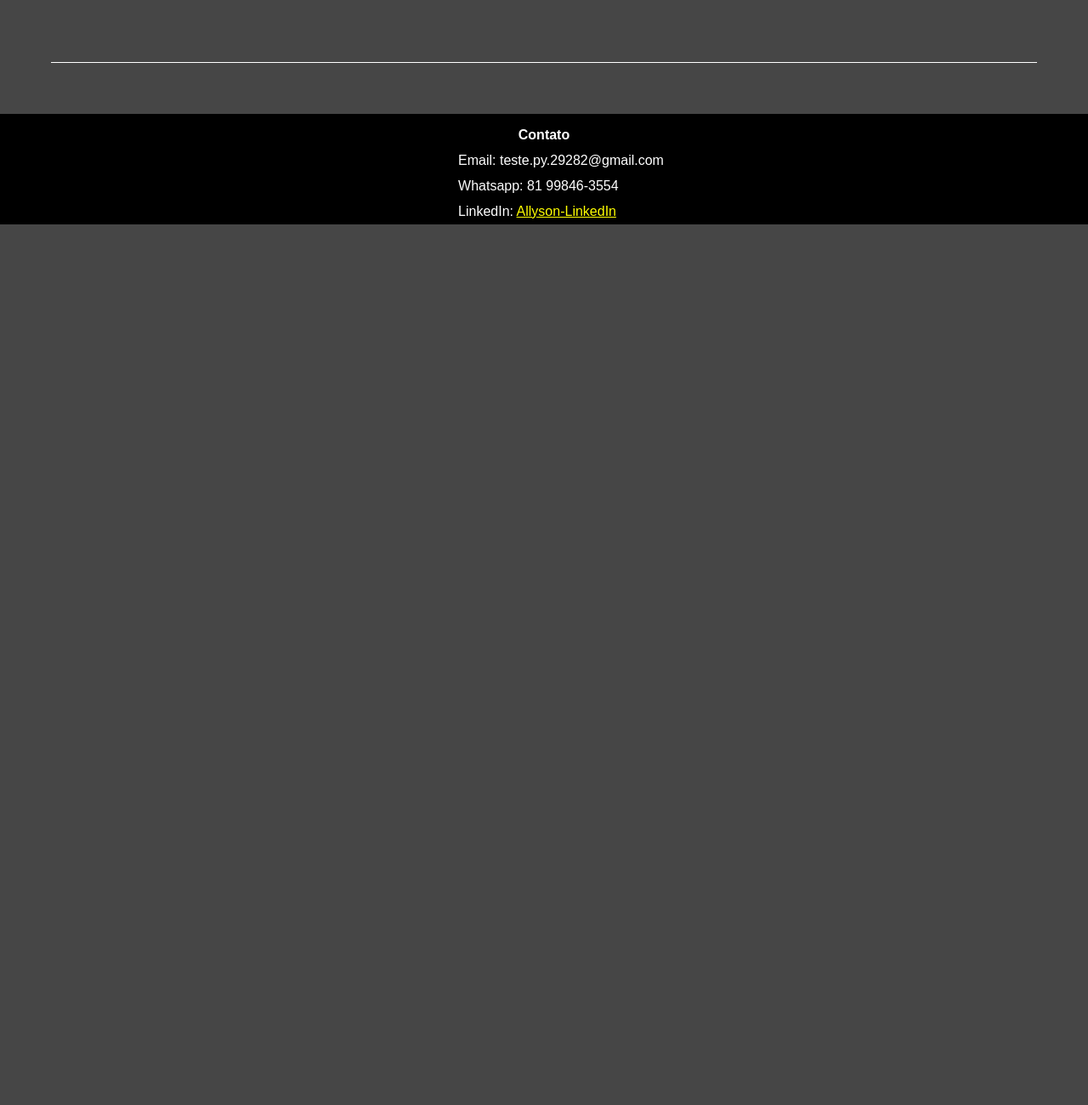
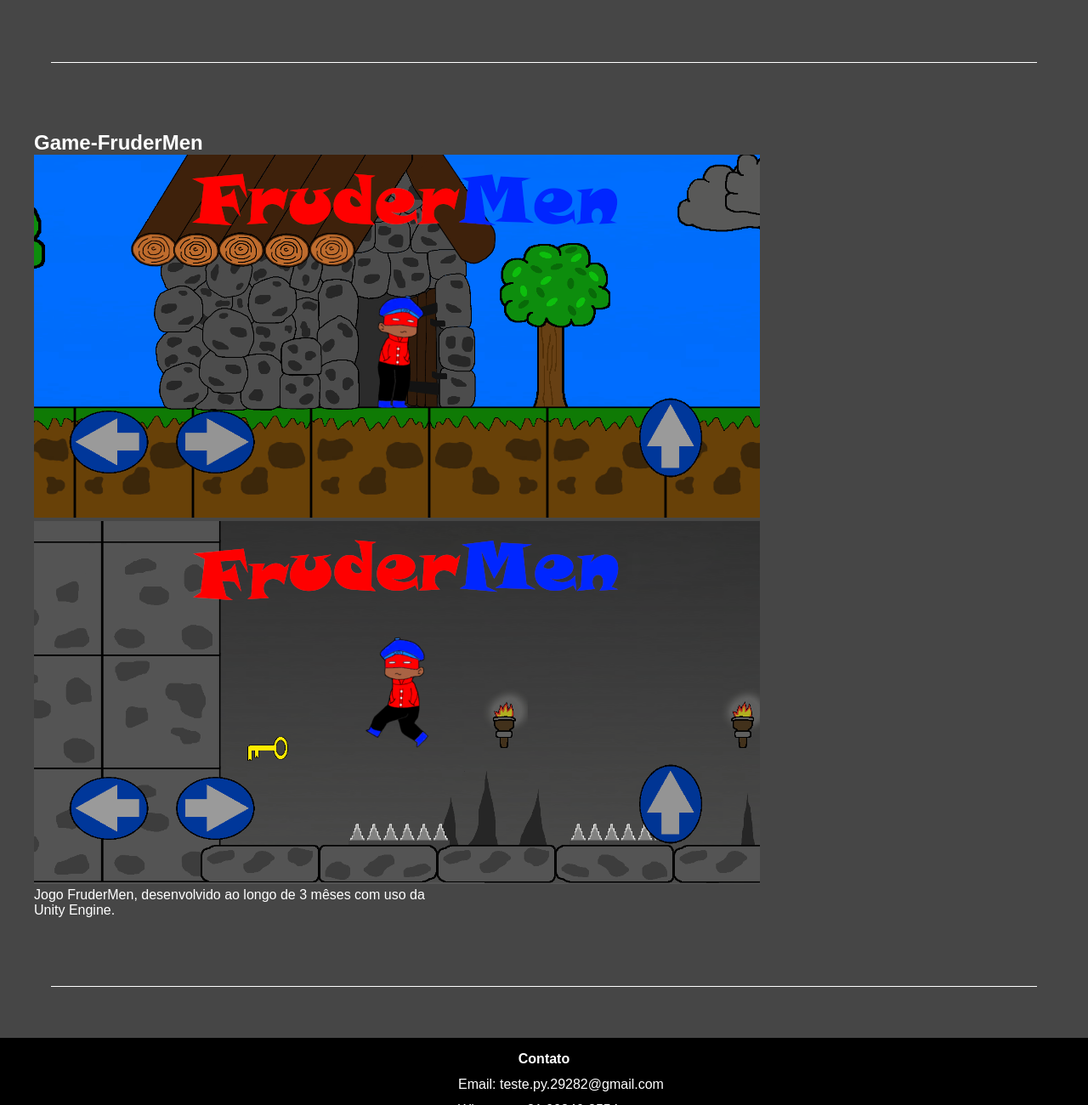
Before and after one commit to Allyson-087/github.project.io, a plain HTML site: page index.html in a window 1280 px wide. Shown: the part 1279-2579 px from the top of the page at 85% size. Before the commit the page ends 1543 px from the top, so only its background shows below. Drawn offline with Linux system fonts and the light colour scheme.

Commit message:
Update index.html

```diff
--- a/index.html
+++ b/index.html
@@ -57,7 +57,17 @@
                 <p id="sobre">Análise de Dados com plotly, é bom pois permite criar gráficos instantâneos apenas usando uma base de dados é podemos fazer modificações dependendo das necessidades.</p>
             </div>
         </div>
-
+        <div class="borda-branca"></div>
+        <div class="projeto">
+            <h2 class="sobre-FruderMen">Game-FruderMen</h2>
+            <div class="projeto-FruderMen">
+                <div class="coluna-foto-FruderMen">
+                    <img id="projeto-FruderMen" src="media/ImagemFinalGame5.png" alt="Imagem do Jogo">
+                    <img id="projeto-FruderMen" src="media/ImagemFinalGame2.png" alt="Imagem do Jogo">
+                </div>
+                <p id="sobre">Jogo FruderMen, desenvolvido ao longo de 3 mêses com uso da Unity Engine.</p>
+            </div>
+        </div>
         <div class="borda-branca"></div>
 
         <div class="contato">
```
